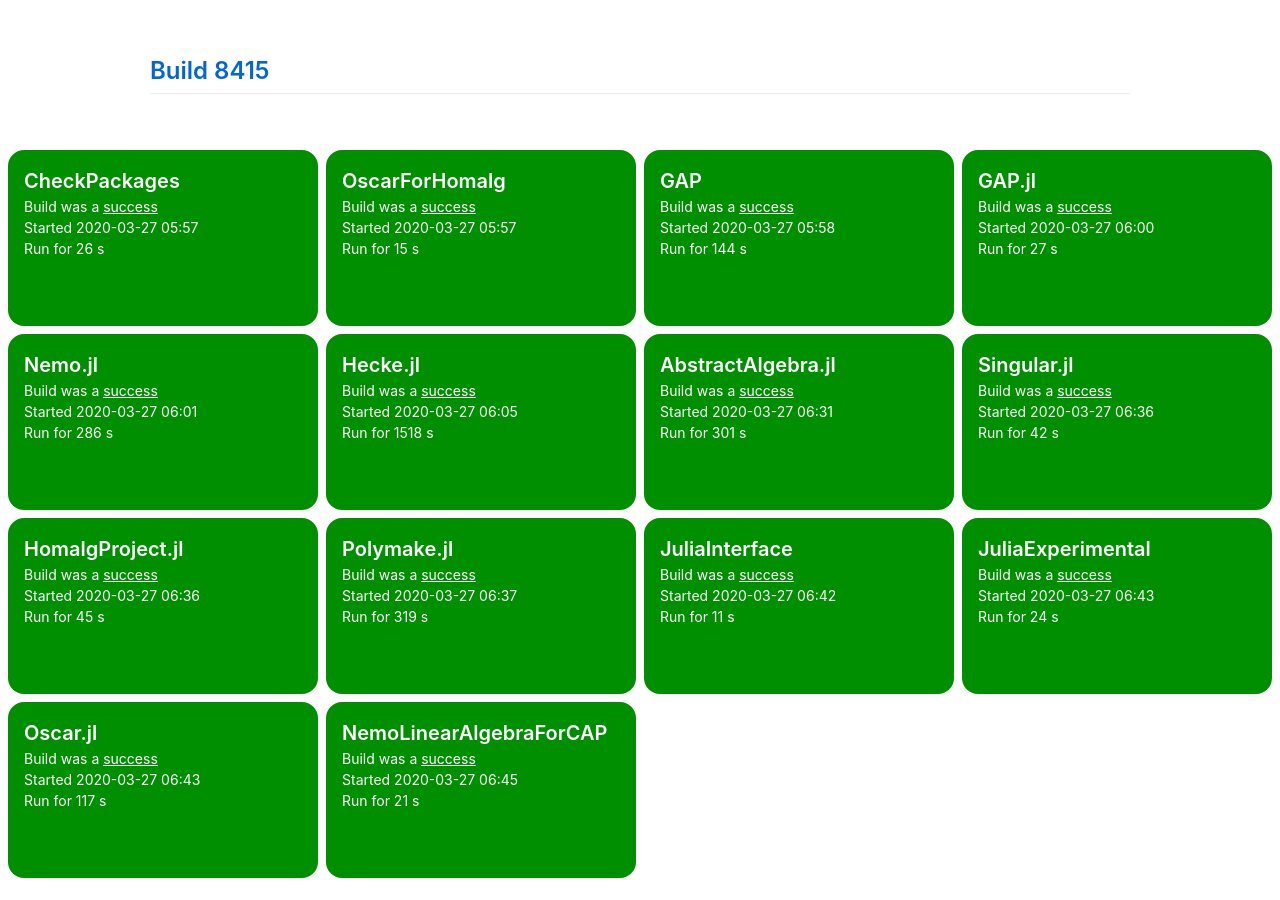
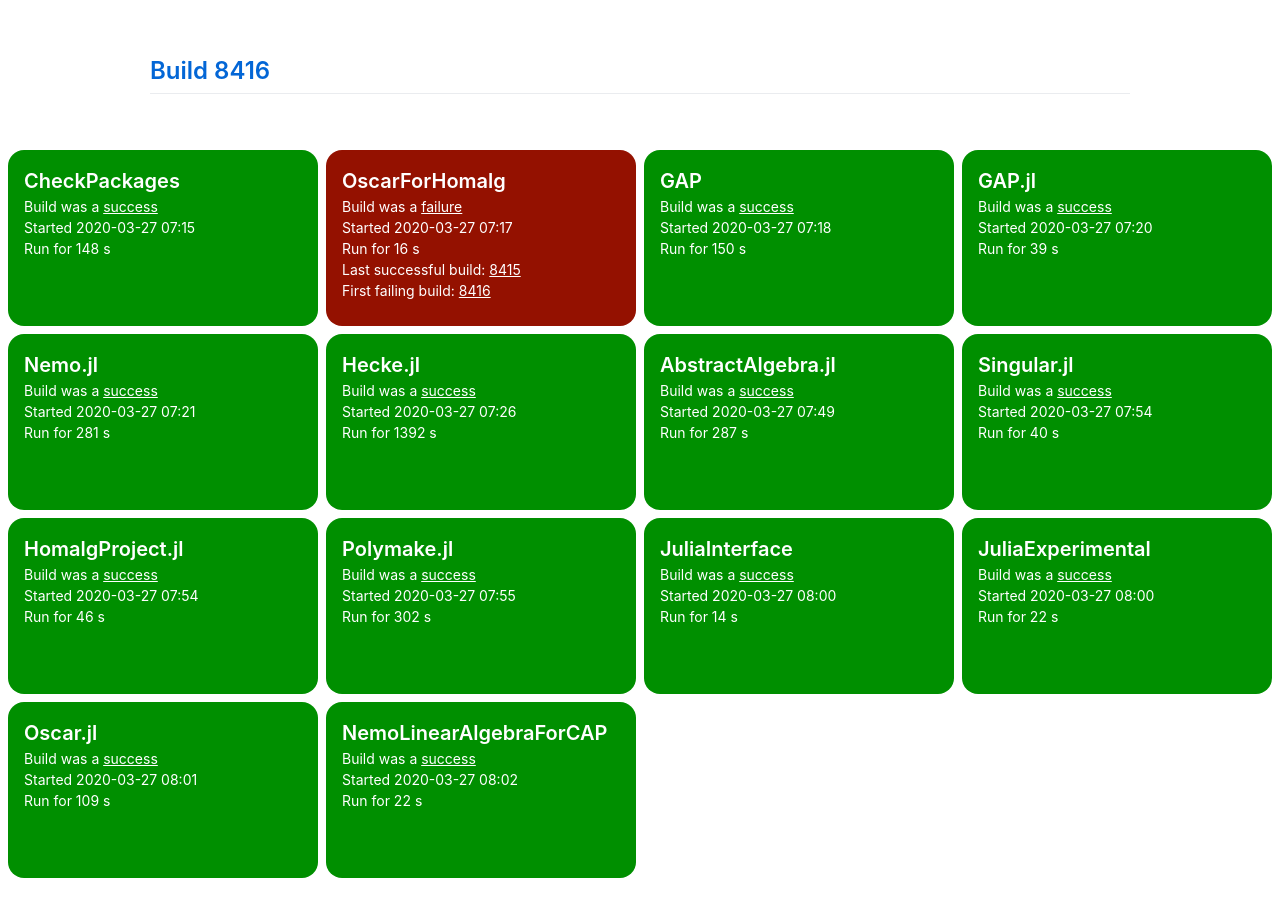
Before and after one commit to oscar-system/oscar-ci-status, a Jekyll site: the page built from index.html, in a window 1280 px wide. Built offline with Jekyll 4.4.1, drawn with Linux system fonts in a browser that asks for light colours.

Commit message:
Build 8416

```diff
--- a/_data/ci.yml
+++ b/_data/ci.yml
@@ -1,158 +1,158 @@
-build: 8415
-build_url: https://oscarci.mathematik.uni-kl.de/job/oscar/8415/
+build: 8416
+build_url: https://oscarci.mathematik.uni-kl.de/job/oscar/8416/
 job: oscar
 tests:
-- duration: 26
+- duration: 148
   exitcode: 0
   first_failure: false
   first_failure_url: null
   last_success: false
   last_success_url: null
-  log: https://oscarci.mathematik.uni-kl.de/job/oscar/8415/artifact/logs/build-8415/CheckPackages.log
+  log: https://oscarci.mathematik.uni-kl.de/job/oscar/8416/artifact/logs/build-8416/CheckPackages.log
   name: CheckPackages
-  start: 2020-03-27 05:57
+  start: 2020-03-27 07:15
   status: success
   success: true
-- duration: 15
+- duration: 16
+  exitcode: 1
+  first_failure: 8416
+  first_failure_url: https://oscarci.mathematik.uni-kl.de/job/oscar/8416/
+  last_success: 8415
+  last_success_url: https://oscarci.mathematik.uni-kl.de/job/oscar/8415/
+  log: https://oscarci.mathematik.uni-kl.de/job/oscar/8416/artifact/logs/build-8416/OscarForHomalg.log
+  name: OscarForHomalg
+  start: 2020-03-27 07:17
+  status: failure
+  success: false
+- duration: 150
   exitcode: 0
   first_failure: false
   first_failure_url: null
   last_success: false
   last_success_url: null
-  log: https://oscarci.mathematik.uni-kl.de/job/oscar/8415/artifact/logs/build-8415/OscarForHomalg.log
-  name: OscarForHomalg
-  start: 2020-03-27 05:57
+  log: https://oscarci.mathematik.uni-kl.de/job/oscar/8416/artifact/logs/build-8416/GAP.log
+  name: GAP
+  start: 2020-03-27 07:18
   status: success
   success: true
-- duration: 144
+- duration: 39
   exitcode: 0
   first_failure: false
   first_failure_url: null
   last_success: false
   last_success_url: null
-  log: https://oscarci.mathematik.uni-kl.de/job/oscar/8415/artifact/logs/build-8415/GAP.log
-  name: GAP
-  start: 2020-03-27 05:58
+  log: https://oscarci.mathematik.uni-kl.de/job/oscar/8416/artifact/logs/build-8416/GAP.jl.log
+  name: GAP.jl
+  start: 2020-03-27 07:20
   status: success
   success: true
-- duration: 27
+- duration: 281
   exitcode: 0
   first_failure: false
   first_failure_url: null
   last_success: false
   last_success_url: null
-  log: https://oscarci.mathematik.uni-kl.de/job/oscar/8415/artifact/logs/build-8415/GAP.jl.log
-  name: GAP.jl
-  start: 2020-03-27 06:00
+  log: https://oscarci.mathematik.uni-kl.de/job/oscar/8416/artifact/logs/build-8416/Nemo.jl.log
+  name: Nemo.jl
+  start: 2020-03-27 07:21
   status: success
   success: true
-- duration: 286
+- duration: 1392
   exitcode: 0
   first_failure: false
   first_failure_url: null
   last_success: false
   last_success_url: null
-  log: https://oscarci.mathematik.uni-kl.de/job/oscar/8415/artifact/logs/build-8415/Nemo.jl.log
-  name: Nemo.jl
-  start: 2020-03-27 06:01
+  log: https://oscarci.mathematik.uni-kl.de/job/oscar/8416/artifact/logs/build-8416/Hecke.jl.log
+  name: Hecke.jl
+  start: 2020-03-27 07:26
   status: success
   success: true
-- duration: 1518
+- duration: 287
   exitcode: 0
   first_failure: false
   first_failure_url: null
   last_success: false
   last_success_url: null
-  log: https://oscarci.mathematik.uni-kl.de/job/oscar/8415/artifact/logs/build-8415/Hecke.jl.log
-  name: Hecke.jl
-  start: 2020-03-27 06:05
+  log: https://oscarci.mathematik.uni-kl.de/job/oscar/8416/artifact/logs/build-8416/AbstractAlgebra.jl.log
+  name: AbstractAlgebra.jl
+  start: 2020-03-27 07:49
   status: success
   success: true
-- duration: 301
+- duration: 40
   exitcode: 0
   first_failure: false
   first_failure_url: null
   last_success: false
   last_success_url: null
-  log: https://oscarci.mathematik.uni-kl.de/job/oscar/8415/artifact/logs/build-8415/AbstractAlgebra.jl.log
-  name: AbstractAlgebra.jl
-  start: 2020-03-27 06:31
+  log: https://oscarci.mathematik.uni-kl.de/job/oscar/8416/artifact/logs/build-8416/Singular.jl.log
+  name: Singular.jl
+  start: 2020-03-27 07:54
   status: success
   success: true
-- duration: 42
+- duration: 46
   exitcode: 0
   first_failure: false
   first_failure_url: null
   last_success: false
   last_success_url: null
-  log: https://oscarci.mathematik.uni-kl.de/job/oscar/8415/artifact/logs/build-8415/Singular.jl.log
-  name: Singular.jl
-  start: 2020-03-27 06:36
+  log: https://oscarci.mathematik.uni-kl.de/job/oscar/8416/artifact/logs/build-8416/HomalgProject.jl.log
+  name: HomalgProject.jl
+  start: 2020-03-27 07:54
   status: success
   success: true
-- duration: 45
+- duration: 302
   exitcode: 0
   first_failure: false
   first_failure_url: null
   last_success: false
   last_success_url: null
-  log: https://oscarci.mathematik.uni-kl.de/job/oscar/8415/artifact/logs/build-8415/HomalgProject.jl.log
-  name: HomalgProject.jl
-  start: 2020-03-27 06:36
+  log: https://oscarci.mathematik.uni-kl.de/job/oscar/8416/artifact/logs/build-8416/Polymake.jl.log
+  name: Polymake.jl
+  start: 2020-03-27 07:55
   status: success
   success: true
-- duration: 319
+- duration: 14
   exitcode: 0
   first_failure: false
   first_failure_url: null
   last_success: false
   last_success_url: null
-  log: https://oscarci.mathematik.uni-kl.de/job/oscar/8415/artifact/logs/build-8415/Polymake.jl.log
-  name: Polymake.jl
-  start: 2020-03-27 06:37
+  log: https://oscarci.mathematik.uni-kl.de/job/oscar/8416/artifact/logs/build-8416/JuliaInterface.log
+  name: JuliaInterface
+  start: 2020-03-27 08:00
   status: success
   success: true
-- duration: 11
+- duration: 22
   exitcode: 0
   first_failure: false
   first_failure_url: null
   last_success: false
   last_success_url: null
-  log: https://oscarci.mathematik.uni-kl.de/job/oscar/8415/artifact/logs/build-8415/JuliaInterface.log
-  name: JuliaInterface
-  start: 2020-03-27 06:42
+  log: https://oscarci.mathematik.uni-kl.de/job/oscar/8416/artifact/logs/build-8416/JuliaExperimental.log
+  name: JuliaExperimental
+  start: 2020-03-27 08:00
   status: success
   success: true
-- duration: 24
+- duration: 109
   exitcode: 0
   first_failure: false
   first_failure_url: null
   last_success: false
   last_success_url: null
-  log: https://oscarci.mathematik.uni-kl.de/job/oscar/8415/artifact/logs/build-8415/JuliaExperimental.log
-  name: JuliaExperimental
-  start: 2020-03-27 06:43
+  log: https://oscarci.mathematik.uni-kl.de/job/oscar/8416/artifact/logs/build-8416/Oscar.jl.log
+  name: Oscar.jl
+  start: 2020-03-27 08:01
   status: success
   success: true
-- duration: 117
+- duration: 22
   exitcode: 0
   first_failure: false
   first_failure_url: null
   last_success: false
   last_success_url: null
-  log: https://oscarci.mathematik.uni-kl.de/job/oscar/8415/artifact/logs/build-8415/Oscar.jl.log
-  name: Oscar.jl
-  start: 2020-03-27 06:43
+  log: https://oscarci.mathematik.uni-kl.de/job/oscar/8416/artifact/logs/build-8416/NemoLinearAlgebraForCAP.log
+  name: NemoLinearAlgebraForCAP
+  start: 2020-03-27 08:02
   status: success
   success: true
-- duration: 21
-  exitcode: 0
-  first_failure: false
-  first_failure_url: null
-  last_success: false
-  last_success_url: null
-  log: https://oscarci.mathematik.uni-kl.de/job/oscar/8415/artifact/logs/build-8415/NemoLinearAlgebraForCAP.log
-  name: NemoLinearAlgebraForCAP
-  start: 2020-03-27 06:45
-  status: success
-  success: true
```
Also changed, not shown: README.md.
